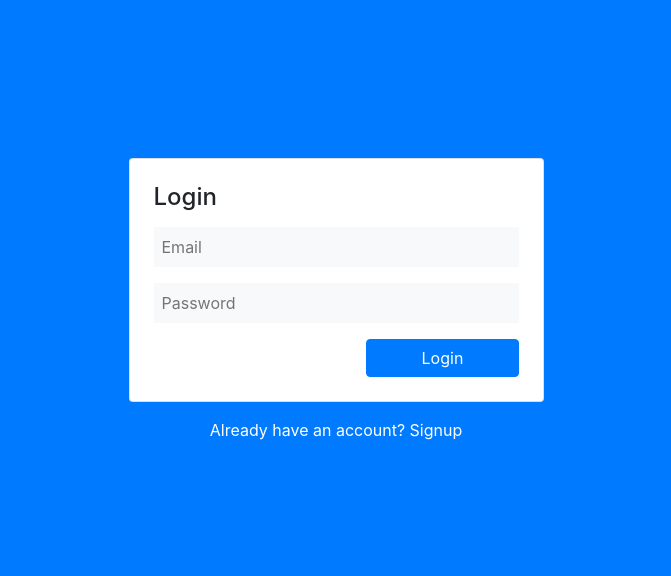
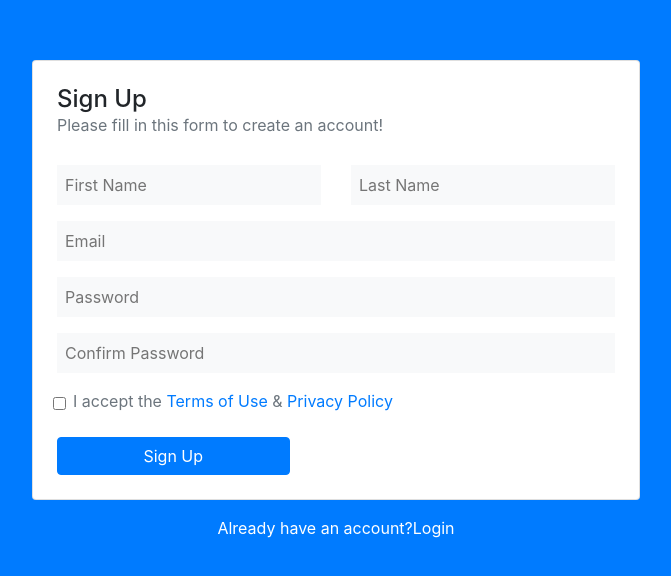
Before and after one commit to Nigash7/projectReact, a React (Create React App) app: page / in a window 1280 px wide. Shown: the part 104-680 px from the top of the page, without its empty margins (304-975 px from the left). Built offline with nearby package versions, Linux system fonts and the light colour scheme.

Commit message:
'change'

```diff
--- a/package.json
+++ b/package.json
@@ -7,6 +7,7 @@
     "@testing-library/jest-dom": "^6.8.0",
     "@testing-library/react": "^16.3.0",
     "@testing-library/user-event": "^13.5.0",
+    "axios": "^1.12.2",
     "react": "^19.1.1",
     "react-dom": "^19.1.1",
     "react-router-dom": "^7.9.1",
--- a/src/App.js
+++ b/src/App.js
@@ -20,7 +20,7 @@ function App() {
       <Route path='/login' element={<Login />} />
       <Route path='/signup' element={<Signup />} />
       <Route path='/home' element={<Home />} />
-      <Route index element={<Login/>} />
+      <Route index element={<Signup/>} />
 
 
     </Routes>
--- a/src/pages/Login.js
+++ b/src/pages/Login.js
@@ -1,14 +1,70 @@
-import React from 'react'
+import React, { useState }from 'react'
 import './login.css'
-import { Link } from 'react-router-dom'
+import { NavLink } from 'react-router-dom'
+import axios from "axios";
+import { Link, useNavigate } from "react-router-dom";
 
 
 function Form() {
+
+  const [formData, setFormData] = useState({
+    email: "",
+    password: "",
+  });
+
+  const [error, setError] = useState("");
+  const [success, setSuccess] = useState("");
+  const navigate = useNavigate();
+
+  const handleChange = (e) => {
+    setFormData({ ...formData, [e.target.name]: e.target.value });
+  };
+
+  const handleSubmit = async (e) => {
+    e.preventDefault();
+    setError("");
+    setSuccess("");
+
+    const { email, password } = formData;
+
+    if (!email || !password) {
+      setError("Email and password are required");
+      return;
+    }
+
+    try {
+      // Fetch all users from MockAPI
+      const response = await axios.get(
+        "https://68d4ccdce29051d1c0ac1f74.mockapi.io/api/nig/user"
+      );
+
+      // Check if user exists
+      const user = response.data.find(
+        (u) =>
+          u.email.toLowerCase() === email.toLowerCase() &&
+          u.password === password
+      );
+
+      if (user) {
+        setSuccess("Login successful!");
+        console.log("Logged in user:", user);
+
+        // Optional: redirect to dashboard or home
+        navigate("/home"); // change path if you have a dashboard
+      } else {
+        setError("Invalid email or password");
+      }
+    } catch (err) {
+      console.error("API error:", err);
+      setError("Login failed. Please try again.");
+    }
+  };
+
   return (
     <div >
         <div className='bg-primary '>
     <div className="container ">
-<form action="form.html" method="post"className="col-lg-5 col-md-7 col-sm-12">
+<form onSubmit={handleSubmit} className="col-lg-5 col-md-7 col-sm-12">
         <div className="form-group col-12  ">
             <div className="card p-4 mt-4 card-sm mx-auto col-12" >
                 <div className="h4 mb-0">Login</div>
@@ -17,8 +73,10 @@ function Form() {
 
 
 
-                <input className="mt-3 border-0  bg-light p-2" type="email" name="email" id="" placeholder="Email" required />
-                <input className="mt-3 border-0  bg-light p-2" type="password" placeholder="Password" required />
+                <input name="email" value={formData.email} onChange={handleChange} className="mt-3 border-0  bg-light p-2" type="email"  id="" placeholder="Email" required />
+                <input  name="password" value={formData.password} onChange={handleChange} className="mt-3 border-0  bg-light p-2" type="password" placeholder="Password" required />
+                {error && <p style={{ color: "red" }}>{error}</p>}
+              {success && <p style={{ color: "green" }}>{success}</p>}
 
 
                 <div className="row">
@@ -32,7 +90,7 @@ function Form() {
             </div>
 
         </div>
-        <p className="text-center text-white ">Already have an account? <Link className='butsi' to='/signup'>Signup</Link> </p>
+        <p className="text-center text-white ">Already have an account? <NavLink className='butsi' to='/signup'>Signup</NavLink> </p>
 
 
     </form>
@@ -44,4 +102,4 @@ function Form() {
   )
 }
 
-export default Form
+export default Form;
--- a/src/pages/signup.js
+++ b/src/pages/signup.js
@@ -1,16 +1,88 @@
-import React from 'react'
-import './home.css'
-import { Link } from 'react-router-dom'
-import './signup.css'
+import React ,{useState} from 'react';
+import './home.css';
+import { Link } from 'react-router-dom';
+import './signup.css';
+import axios from 'axios';
 
 
-function Home() {
+
+
+function Signup() {
+    const [formData, setFormData] = useState({
+        firstName: '',
+        lastName: '',
+        email: '',
+        password: '',
+        confirmPassword: '',
+    });
+
+    const [error, setError] = useState('');
+    const [success, setSuccess] = useState('');
+
+    const handleChange = (e) => {
+        setFormData({ ...formData, [e.target.name]: e.target.value });
+    };
+
+    const handleSubmit = async (e) => {
+        e.preventDefault();
+
+        // Clear previous messages
+        setError('');
+        setSuccess('');
+
+        // Validation
+        const { firstName, lastName, email, password, confirmPassword } = formData;
+
+        if (!firstName || !lastName || !email || !password || !confirmPassword) {
+            setError("All fields are required");
+            return;
+        }
+
+        if (password !== confirmPassword) {
+            setError("Passwords do not match");
+            return;
+        }
+
+        // API call
+        try {
+            const existing = await axios.get(
+      "https://68d4ccdce29051d1c0ac1f74.mockapi.io/api/nig/user"
+    );
+
+    const userExists = existing.data.some(
+      (user) => user.email.toLowerCase() === email.toLowerCase()
+    );
+
+    if (userExists) {
+      setError("Email already registered");
+      return;
+    }
+            const response = await axios.post('https://68d4ccdce29051d1c0ac1f74.mockapi.io/api/nig/user', {
+                firstName,
+                lastName,
+                email,
+                password,
+            });
+
+            setSuccess("Signup successful!");
+            console.log("response:", response.data);
+        } catch (err) {
+    console.log(err.response?.data); // Add this line to inspect error shape
+    const errorMessage = err.response?.data?.message || "Signup failed";
+    setError(errorMessage);
+                            }
+
+
+
+    };
+
+
   return (
     <div className='bg-primary'>
 
 
     <div className="container">
-<form action="form.html" method="post">
+<form onSubmit={handleSubmit}>
         <div className="form-group ">
             <div className="card p-4 mt-4 card-sm mx-auto " >
                 <div className="h4 mb-0"> Sign Up</div>
@@ -18,15 +90,17 @@ function Home() {
 
 
                 <div className="row">
-                    <div className="col-sm-6 mt-4 borger-0"><input  type="text" className="input border-0 bg-light w-100 p-2" placeholder="First Name" required />
+                    <div className="col-sm-6 mt-4 borger-0"><input name='firstName' value={formData.firstName} onChange={handleChange} type="text" className="input border-0 bg-light w-100 p-2" placeholder="First Name" required />
                     </div>
-                    <div className="col-sm-6 mt-4"><input className="input  border-0  bg-light w-100 p-2" type="text" placeholder="Last Name" required /></div>
+                    <div className="col-sm-6 mt-4"><input name='lastName' value={formData.lastName} onChange={handleChange} className="input  border-0  bg-light w-100 p-2" type="text" placeholder="Last Name" required /></div>
                 </div>
 
-                <input className="mt-3 border-0  bg-light p-2" type="email" name="email" id="" placeholder="Email" required />
-                <input className="mt-3 border-0  bg-light p-2" type="password" placeholder="Password" required />
-                <input className="mt-3 border-0  bg-light p-2" type="Password" placeholder="Confirm Password" required />
+                <input name='email' value={formData.email} onChange={handleChange} className="mt-3 border-0  bg-light p-2" type="email"  id="" placeholder="Email" required />
+                <input name='password' value={formData.password} onChange={handleChange} className="mt-3 border-0  bg-light p-2" type="password" placeholder="Password" required />
+                <input name='confirmPassword' value={formData.confirmPassword} onChange={handleChange} className="mt-3 border-0  bg-light p-2" type="Password" placeholder="Confirm Password" required />
                 <div className="form-group form-checkbox ml-3 text-secondary">
+                    {error && <p style={{color:"red"}}>{error}</p>}
+                    {success && <p style={{color:"green"}}>{success}</p>}
                     <label className="mt-3" for="check"><input type="checkbox" className="form-check-input mt-2" required />I accept the <a href="# ">Terms
                             of Use</a> & <a href="#">Privacy Policy</a></label>
 
@@ -53,4 +127,4 @@ function Home() {
   )
 }
 
-export default Home
+export default Signup
```
Also changed, not shown: 1 other file (tests, documents, lock files or other folders).
